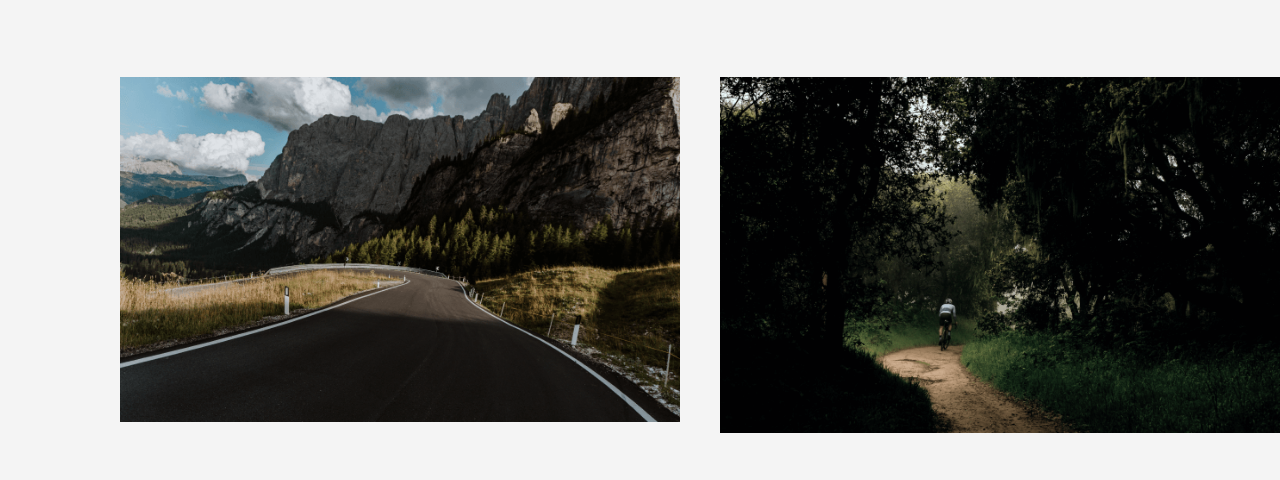
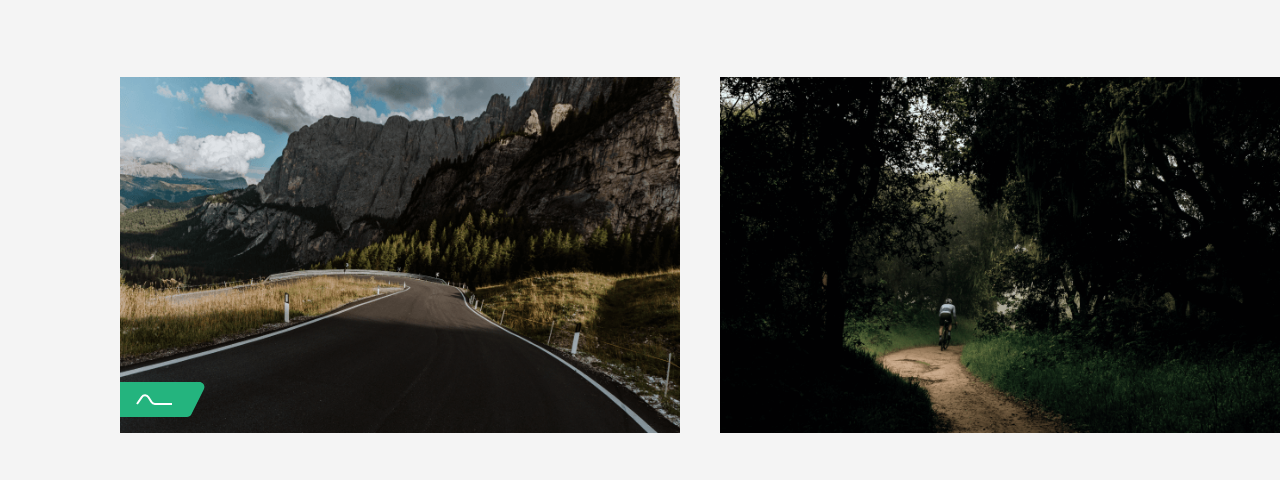
Before and after one commit to KovOlga/hard-one, a website: page index.html in a window 1280 px wide. Shown: the part 2133-2613 px from the top of the page. Drawn offline with nearby package versions, Linux system fonts and the light colour scheme; files whose address does not match are found by name.

Commit message:
added pulse img

```diff
--- a/index.html
+++ b/index.html
@@ -154,6 +154,12 @@
 										src="./images/slide-2.png"
 										alt="Фото шоссе"
 									/>
+									<div class="slider-types__pulse-container">
+										<img
+											class="slider-types__pulse"
+											src="./images/green-decoration-pulse.svg"
+										/>
+									</div>
 								</div>
 							</div>
 						</div>
--- a/styles/index.scss
+++ b/styles/index.scss
@@ -57,6 +57,8 @@
 @import "./modules/blocks/slider-types/__text/slider-types__text";
 @import "./modules/blocks/slider-types/__images/slider-types__images";
 @import "./modules/blocks/slider-types/__image/slider-types__image";
+@import "./modules/blocks/slider-types/__pulse-container/slider-types__pulse-container";
+@import "./modules/blocks/slider-types/__pulse/slider-types__pulse";
 
 // swiper-navigation
 @import "./modules/blocks/swiper/__switch-btn/swiper__switch-btn";
--- a/styles/modules/blocks/slider-types/__image/slider-types__image.scss
+++ b/styles/modules/blocks/slider-types/__image/slider-types__image.scss
@@ -1,6 +1,7 @@
 .slider-types__image {
 	display: block;
 	width: 100%;
+	height: 100%;
 }
 
 .slider-types__image:last-of-type {
--- a/styles/modules/blocks/slider-types/__images/slider-types__images.scss
+++ b/styles/modules/blocks/slider-types/__images/slider-types__images.scss
@@ -2,8 +2,10 @@
 	box-sizing: border-box;
 	display: grid;
 	grid-template-columns: repeat(2, 1fr);
+	grid-template-rows: 1fr;
 	gap: 40px;
 	width: 100%;
+	position: relative;
 
 	@include desktop {
 		grid-template-columns: 1fr;
--- /dev/null
+++ b/styles/modules/blocks/slider-types/__pulse-container/slider-types__pulse-container.scss
@@ -0,0 +1,16 @@
+.slider-types__pulse-container {
+	width: 100px;
+	position: absolute;
+	z-index: 200;
+	background-image: url("../images/green-decoration.svg");
+	background-repeat: no-repeat;
+	background-position: left;
+	background-size: contain;
+	bottom: 16px;
+	left: 0;
+
+	@include desktop {
+		width: 70px;
+		bottom: 14px;
+	}
+}
--- /dev/null
+++ b/styles/modules/blocks/slider-types/__pulse/slider-types__pulse.scss
@@ -0,0 +1,9 @@
+.slider-types__pulse {
+	display: block;
+	box-sizing: border-box;
+	padding: 12px 34px 12px 16px;
+
+	@include desktop {
+		padding: 8px 24px 8px 11px;
+	}
+}
```
Also changed, not shown: styles/index.css, 1 other file.
